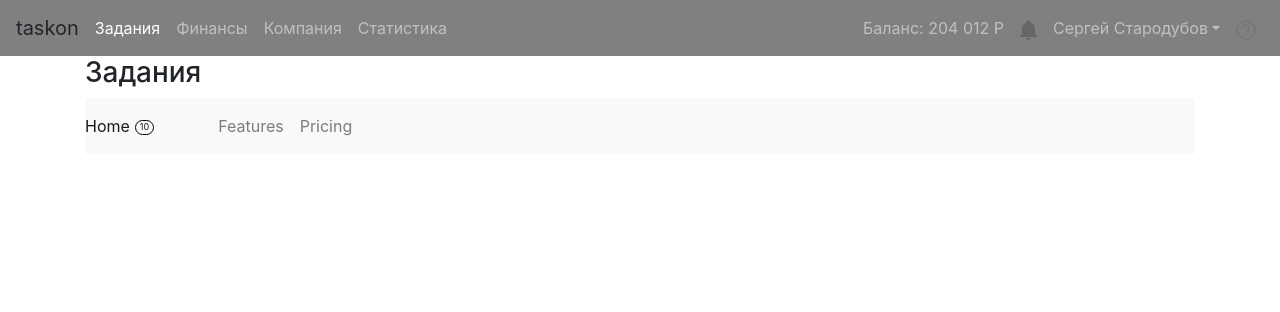
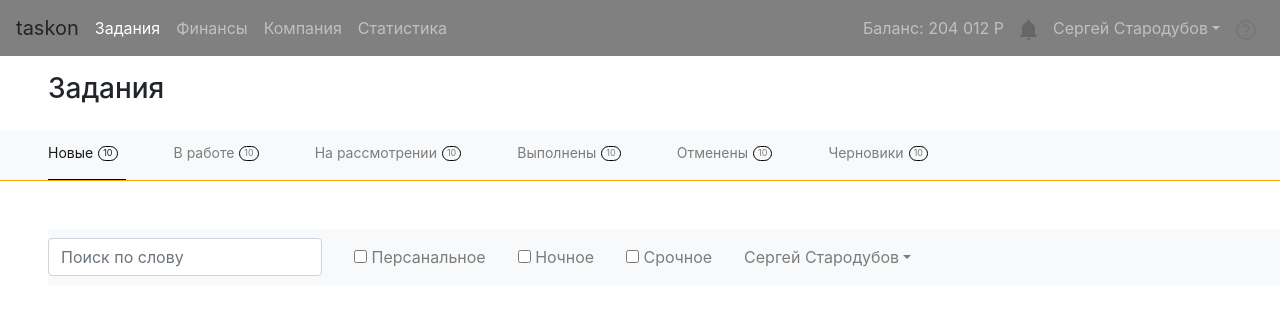
Before and after one commit to SergeiStarodubov/task-page, a React (Create React App) app: page / in a window 1280 px wide. Shown: the top 312 px of the page. Built offline with nearby package versions, Linux system fonts and the light colour scheme.

Commit message:
adding navbar located in the middle page

```diff
--- a/src/components/Tasks.js
+++ b/src/components/Tasks.js
@@ -1,24 +1,136 @@
 import React from "react";
 import "../styles/Tasks.scss";
-import image from "../icons/iconfinder_button_shape_oval_352899.png"
+import image from "../icons/iconfinder_button_shape_oval_352899.png";
 
 class Tasks extends React.Component {
+  handleLink(e) {
+    const links = document.querySelectorAll(".barLinks");
+    for (let link of links) {
+      link.classList.remove("active");
+      link.classList.remove("underline");
+    }
+    // e.target.classList.add("underline");
+    // e.target.classList.add("active");
+    e.target.closest(".nav-item").classList.add("underline");
+    e.target.closest(".nav-item").classList.add("active");
+  }
+
   render() {
     return (
-      <div className="container">
-        <h3>Задания</h3>
-        <nav className="navbar navbar-expand-lg navbar-light bg-light ml-0 pl-0">
+      <div className="container-fluid pl-0 pr-0">
+        <h3 className="pt-3 pb-3 ml-5">Задания</h3>
+        <nav className="navbar navbar-expand-lg navbar-light bg-light ml-0 pl-0 pt-0 pb-0">
           <div className="navbar-nav">
-            <a className="nav-item nav-link active ml-0 pl-0 mr-5" href="#">
-              Home
-              <span className = "align-middle circle">10</span>
+            <a
+              className="nav-item nav-link active underline pb-0 addHeight barLinks pl-0 ml-5"
+              id="new"
+              href="#"
+              onClick={this.handleLink}
+            >
+              <span className="tabs">Новые</span>
+              <span className="align-middle circle">10</span>
             </a>
-            <a className="nav-item nav-link" href="#">
-              Features
+            <a
+              className="nav-item nav-link pl-0  pb-0 addHeight barLinks ml-5"
+              href="#"
+              onClick={this.handleLink}
+              id="onWorking"
+            >
+              <span className="tabs">В работе</span>
+              <span className="align-middle circle">10</span>
             </a>
-            <a className="nav-item nav-link" href="#">
-              Pricing
+            <a
+              className="nav-item nav-link  pl-0 mp-0 pb-0  addHeight barLinks ml-5"
+              href="#"
+              onClick={this.handleLink}
+              id="considering"
+            >
+              <span className="tabs">На рассмотрении</span>
+              <span className="align-middle circle">10</span>
             </a>
+            <a
+              className="nav-item nav-link ml-5 pl-0   pb-0 addHeight barLinks"
+              href="#"
+              onClick={this.handleLink}
+              id="done"
+            >
+              <span className="tabs">Выполнены</span>
+              <span className="align-middle circle">10</span>
+            </a>
+            <a
+              className="nav-item nav-link pl-0   pb-0 addHeight barLinks ml-5"
+              href="#"
+              onClick={this.handleLink}
+              id="canceled"
+            >
+              <span className="tabs">Отменены</span>
+              <span className="align-middle circle">10</span>
+            </a>
+            <a
+              className="nav-item nav-link  pl-0 barLinks pb-0 addHeight ml-5"
+              href="#"
+              onClick={this.handleLink}
+            >
+              <span className="tabs">Черновики</span>
+              <span className="align-middle circle">10</span>
+            </a>
+          </div>
+        </nav>
+
+        <hr className="horLine" />
+
+        <nav className="navbar navbar-expand-lg navbar-light bg-light mt-5 ml-5 pl-0">
+          <div className="collapse navbar-collapse" id="navbarSupportedContent">
+            <form className="form-inline my-2 my-lg-0">
+              <input
+                className="form-control mr-sm-2"
+                type="search"
+                placeholder="Поиск по слову"
+                aria-label="Search"
+              />
+            </form>
+            <ul className="navbar-nav mr-auto">
+              <li className="nav-item ml-3">
+                <a className="nav-link" href="#">
+                  <input type="checkbox" /> Персанальное
+                </a>
+              </li>
+              <li className="nav-item ml-3">
+                <a className="nav-link" href="#">
+                  <input type="checkbox" /> Ночное
+                </a>
+              </li>
+              <li className="nav-item ml-3">
+                <a className="nav-link" href="#">
+                  <input type="checkbox" /> Срочное
+                </a>
+              </li>
+              <li className="nav-item dropdown ml-3">
+                <a
+                  className="nav-link dropdown-toggle"
+                  href="#"
+                  id="navbarDropdown"
+                  role="button"
+                  data-toggle="dropdown"
+                  aria-haspopup="true"
+                  aria-expanded="false"
+                >
+                  Сергей Стародубов
+                </a>
+                <div className="dropdown-menu" aria-labelledby="navbarDropdown">
+                  <a className="dropdown-item" href="#">
+                    Персанальное
+                  </a>
+                  <a className="dropdown-item" href="#">
+                    Ночное
+                  </a>
+
+                  <a className="dropdown-item" href="#">
+                    Срочное
+                  </a>
+                </div>
+              </li>
+            </ul>
           </div>
         </nav>
       </div>
--- a/src/styles/Tasks.scss
+++ b/src/styles/Tasks.scss
@@ -1,18 +1,17 @@
-// .circle {
-//   box-sizing: border-box;
-//   height: 16px;
-//   border-radius: 8px;
-//   border: 0.5px solid black;
-//   position: absolute;
-//   top:22px;
-//   left:50px;
-//   padding-left: 5px;
-//   padding-right: 5px;
-//   text-align: center;
-//   line-height: 14px;
-//   font-size: 11px;
-// }
 
+.tabs {
+  font-size: 14px;
+}
+.addHeight {
+  height: 50px;
+  padding-top: 10px;
+}
+.horLine {
+  width: 100%;
+  border-color: orange;
+  margin: 0 0;
+  padding: 0 0;
+}
 .circle {
   margin-left: 5px;
   border-radius: 10px;
@@ -21,4 +20,9 @@
   padding-right: 4px;
   padding-bottom: 2px;
   font-size: 9px;
+  box-sizing: content-box;
 }
+.underline {
+  border-bottom: 1px solid;
+  border-bottom-color: black;
+}
```
